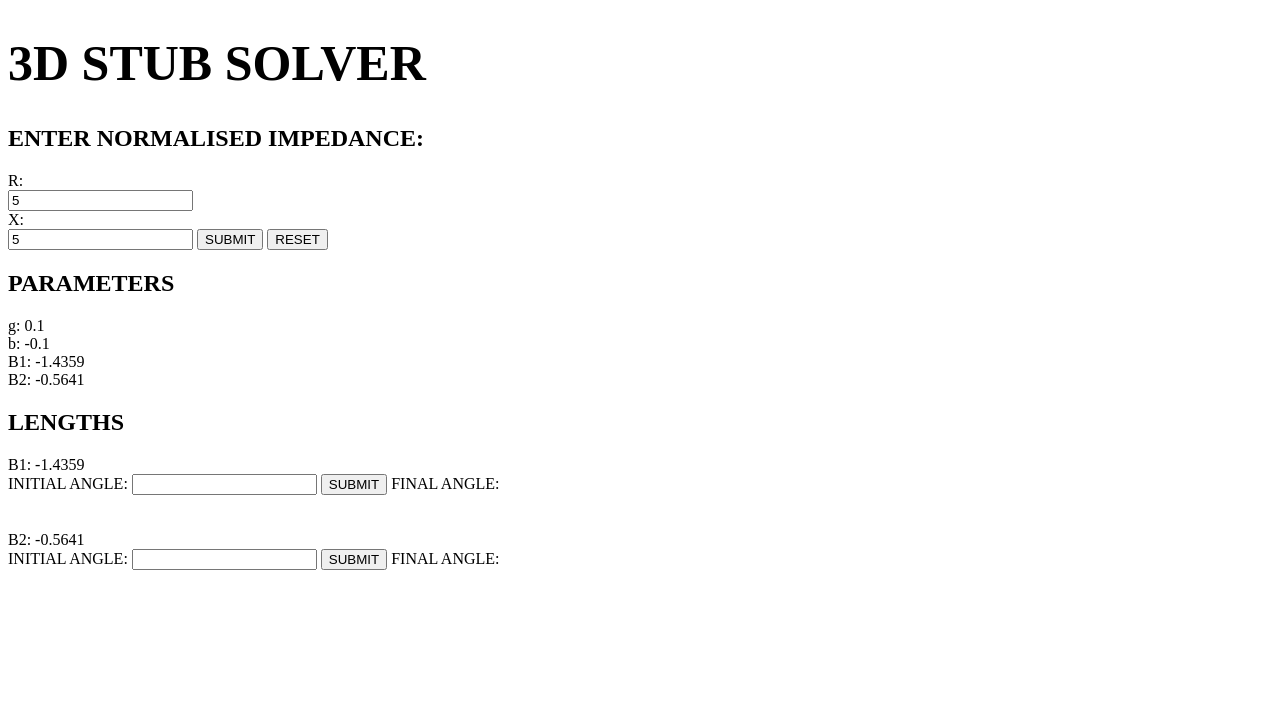
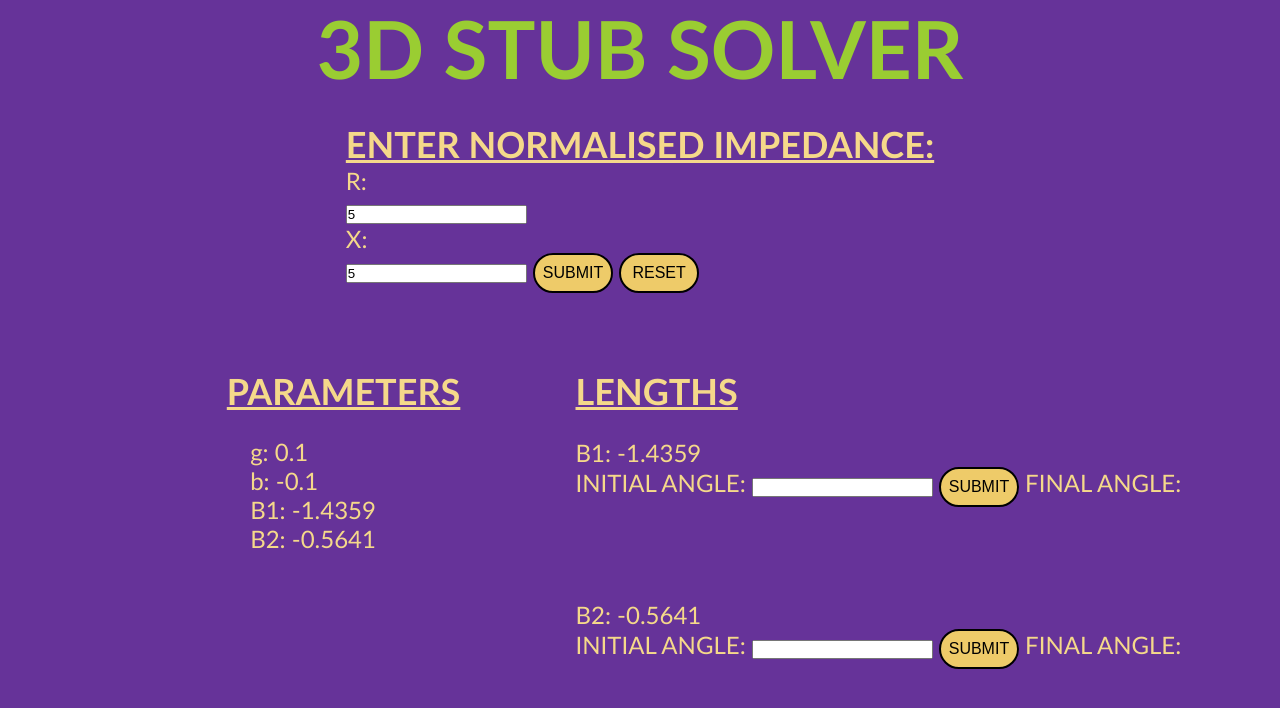
Before and after one commit to sthanumalayan/TL-project, a plain HTML site: page index.html in a window 1280 px wide. Both pictures are taken after typing "5", "5" into the empty fields and a click on the button "SUBMIT". Drawn offline with Linux system fonts and the light colour scheme.

Commit message:
Update style.css

```diff
--- a/style.css
+++ b/style.css
@@ -1,3 +1,62 @@
+*{
+    margin: 0;
+    padding: 0;
+}
+body{
+    background:rebeccapurple;
+}
+.hcontainer{
+    display: flex;
+    align-items: center;
+    justify-content:center;
+    flex-direction:column;
+
+}
+.input{
+    margin:2%;
+}
+div{
+    font-size:1.5rem;
+    font-family: 'Gill Sans', 'Gill Sans MT', Calibri, 'Trebuchet MS', sans-serif;
+    color:rgb(245, 217, 138);
+}
+button{
+    font-size: medium;
+}
+h2{
+    text-decoration: underline;
+}
+#pcontainer{
+    margin:10%;
+}
+.outputcontainer{
+    display: flex;
+    align-items: flex-start;
+    justify-content:center;
+    gap: 10%;
+    margin-top:4%;
+    margin-left: 10%;
+}
+#B1_len{
+    margin-top:25px;
+    margin-bottom:35px;
+}
+button{
+    background-color: rgb(238, 203, 105);
+    height:40px;
+    width:80px;
+    border-radius: 30px;
+    border:2px solid black;
+}
 h1{
-    font-size: 50px;
+    font-size:80px;
+    font-family: 'Gill Sans', 'Gill Sans MT', Calibri, 'Trebuchet MS', sans-serif;
+    color:yellowgreen;
 }
+button:hover {
+    width: 90px;
+    background: rgb(218, 84, 84);
+    transform: scale(1.05);
+    cursor: pointer;
+    border-radius: 5px solid black;
+}
```
